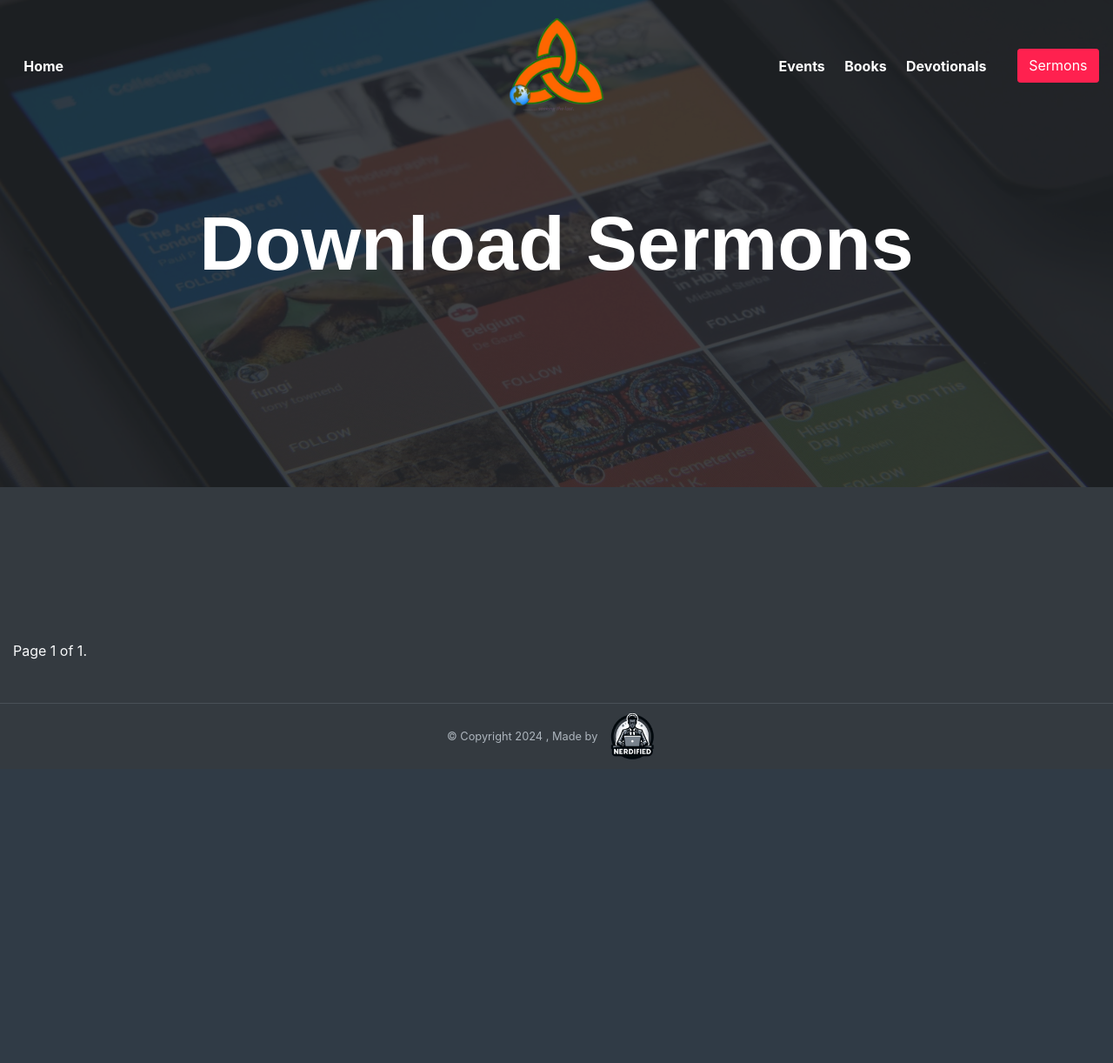
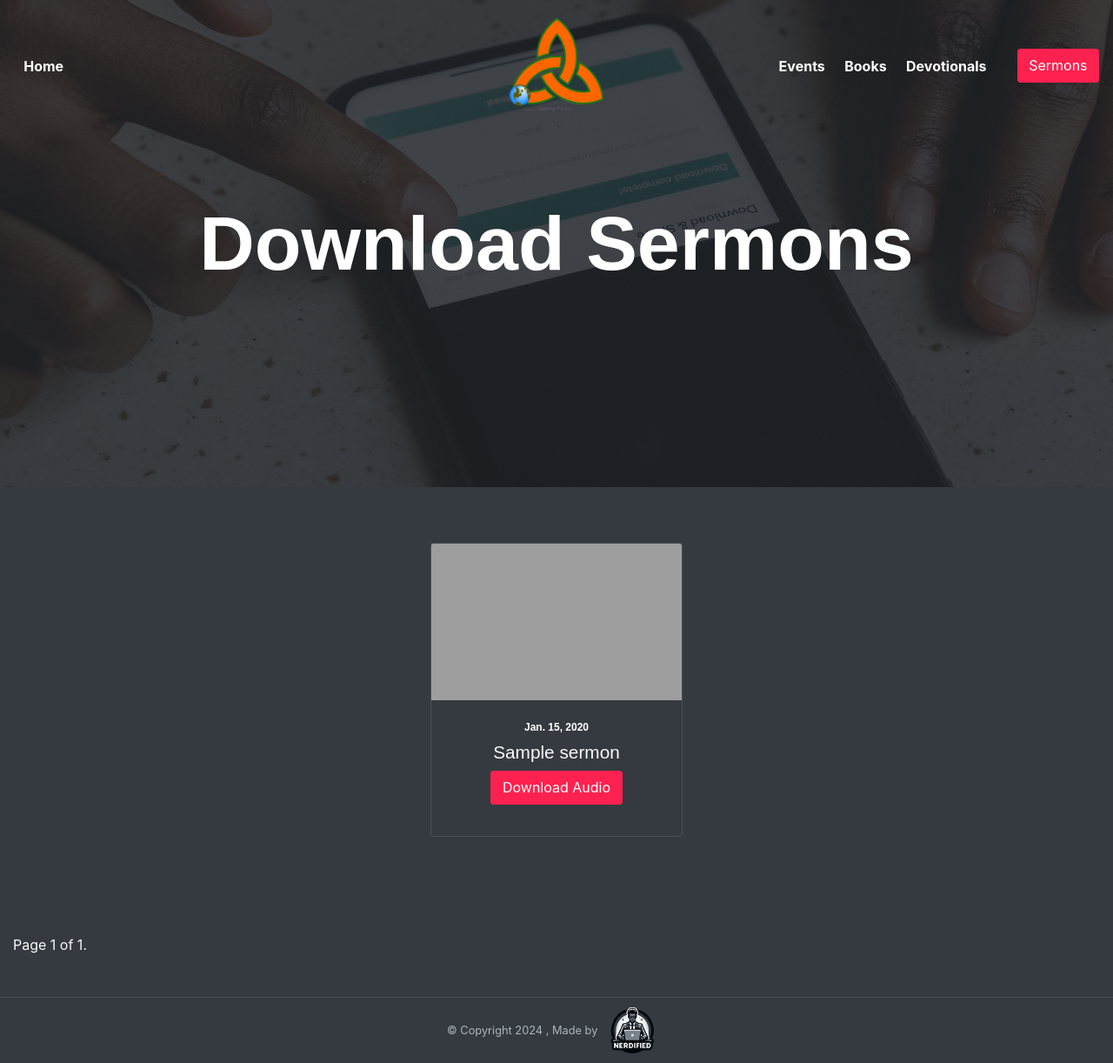
Before and after one commit to andyjrII/swbchurch, a Django app: page /sermons/ in a window 1280 px wide. Shown: the whole page at 87% size. Before the commit the page ends 873 px from the top, so only its background shows below. Run offline with Django 5.2, Linux system fonts and the light colour scheme; tables that the repository leaves empty hold one stand-in row (values such as "Sample post"); some libraries are stand-ins or nearby versions; grey boxes are pictures that could not be loaded.

Commit message:
Sermons can now be downloaded from telegram

```diff
--- a/swbc/static/assets/css/swbc.css
+++ b/swbc/static/assets/css/swbc.css
@@ -1324,7 +1324,8 @@ fieldset:disabled a.btn {
 
 .card-img-top,
 .news-img-top,
-.other-news-img-top {
+.other-news-img-top,
+.sermon-img-top {
   width: 100%;
   border-top-left-radius: calc(0.2rem - 1px);
   border-top-right-radius: calc(0.2rem - 1px);
@@ -1335,7 +1336,8 @@ fieldset:disabled a.btn {
 }
 
 .special-img-top,
-.other-news-img-top {
+.other-news-img-top,
+.sermon-img-top {
   height: 180px;
 }
 
@@ -1909,11 +1911,19 @@ body {
   min-height: 750px;
 }
 
-.news_header {
-  background: url(../imgs/main-news.jpg) no-repeat center center fixed;
+.news_header,
+.sermons_header {
   height: 70vh;
   max-height: 700px;
   min-height: 500px;
+}
+
+.news_header {
+  background: url(../imgs/main-news.jpg) no-repeat center center fixed;
+}
+
+.sermons_header {
+  background: url(../imgs/main-sermons.jpg) no-repeat center center fixed;
 }
 
 .news_post {
@@ -1931,6 +1941,7 @@ body {
 
 .header .overlay,
 .news_header .overlay,
+.sermons_header .overlay,
 .news_post .overlay,
 .service-modal .overlay {
   height: 100%;
--- a/swbc/templates/sermons.html
+++ b/swbc/templates/sermons.html
@@ -7,7 +7,7 @@
 {% block content %}
 
 <!-- header -->
-<header id="news_events" class="news_header">
+<header id="sermons" class="sermons_header">
   <div class="overlay text-white text-center">
     <h1 class="display-2 font-weight-bold my-3">Download Sermons</h1>
   </div>
@@ -16,7 +16,30 @@
 <div class="container-fluid bg-dark text-light py-5 text-center wow fadeIn">
   <div class="row justify-content-center">
     {% for sermon in paginated_sermons %}
-    <div class="col-md-4 my-3"></div>
+    <div class="col-sm-3 my-3">
+      <div class="card bg-transparent border">
+        <img
+          src="{{sermon.feature_pic.url}}"
+          alt="{{sermon.title}}"
+          class="rounded-0 mg-responsive sermon-img-top"
+        />
+        <div class="card-body">
+          <h6 class="text-center mb-2">
+            <span class="badge badge-success">{{sermon.date_preached}}</span>
+          </h6>
+          <h5 class="pt20 pb20">{{sermon.title}}</h5>
+          <p class="text-white">
+            <a
+              href="{{sermon.link}}"
+              download
+              target="_blank"
+              rel="noopener noreferrer"
+              ><button class="btn btn-sm btn-primary">Download Audio</button></a
+            >
+          </p>
+        </div>
+      </div>
+    </div>
     {% endfor %}
   </div>
 </div>
```
Also changed, not shown: media/sermon_images/334314347_223081806793867_7912100210934713664_n.jpg (added), media/sermon_images/334338275_3404274066477040_8044678369355763430_n.jpg (added), media/sermon_images/61291284_2810628512287478_2112292799100485632_n.jpg (added), swbc/static/assets/imgs/main-sermons.jpg (added).
